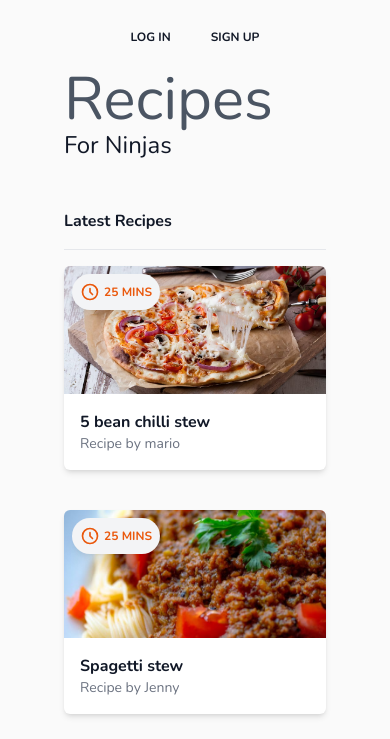
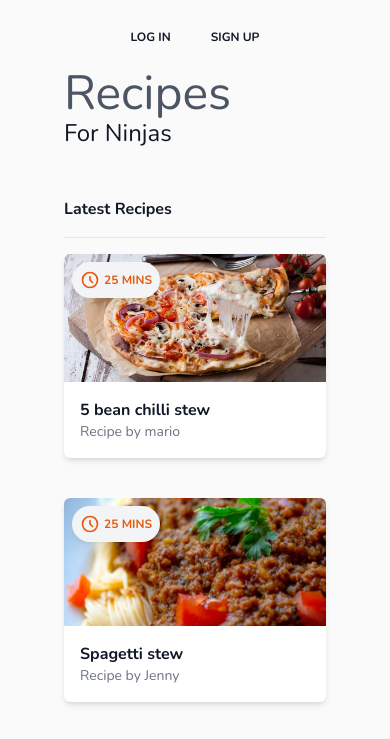
Before and after one commit to westcode6/Recipes, a website: page public/index.html in a window 390 px wide. Shown: the part 59-798 px from the top of the page. Drawn offline with nearby package versions, Linux system fonts and the light colour scheme; files that its build step writes are made by us from their sources.

Commit message:
updated Html file

```diff
--- a/public/index.html
+++ b/public/index.html
@@ -54,7 +54,7 @@
 
 
             <header>
-                <h2 class="text-gray-600 text-6xl md:text-8xl mt-4">Recipes</h2>
+                <h2 class="text-gray-600 text-5xl md:text-8xl mt-4">Recipes</h2>
                 <h3 class="text-2xl">For Ninjas</h3>
             </header>
 
```
